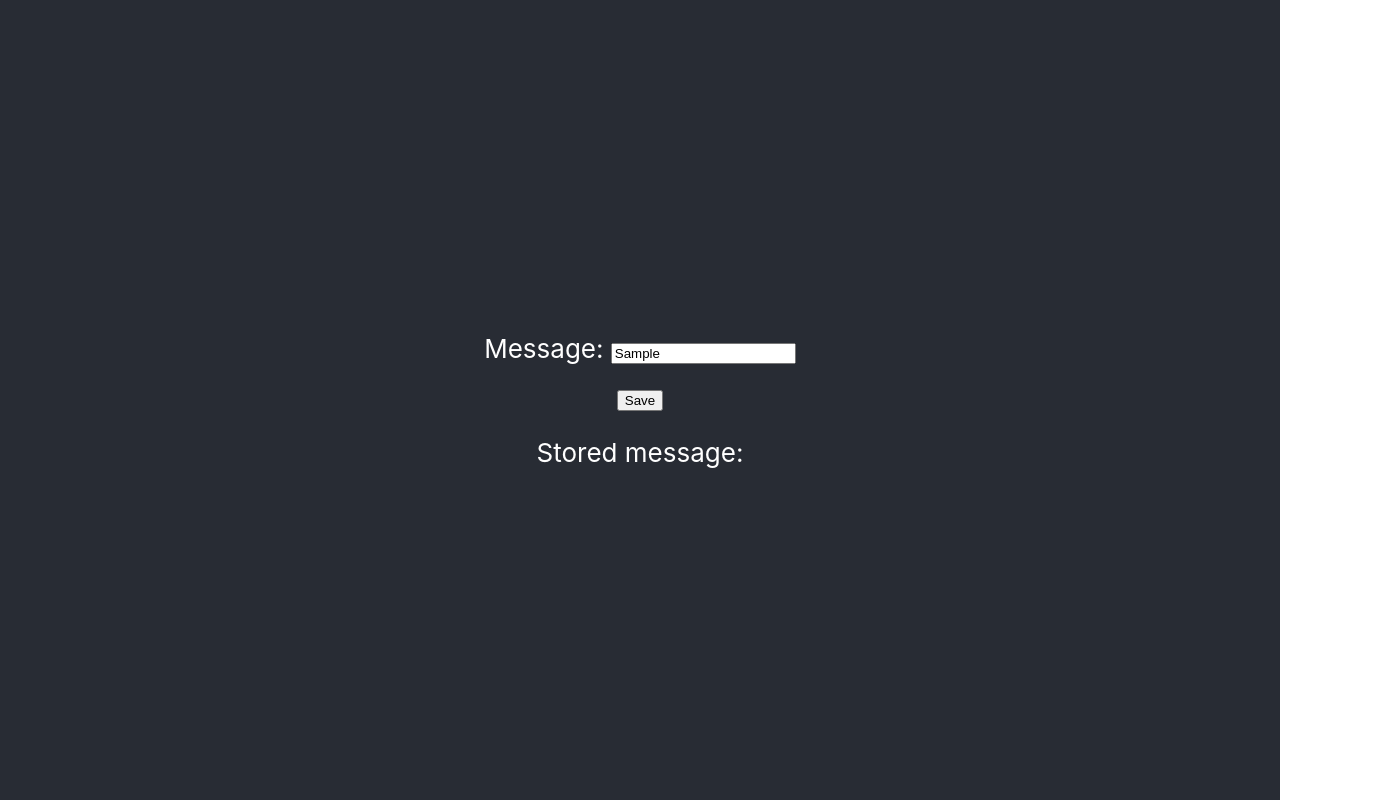
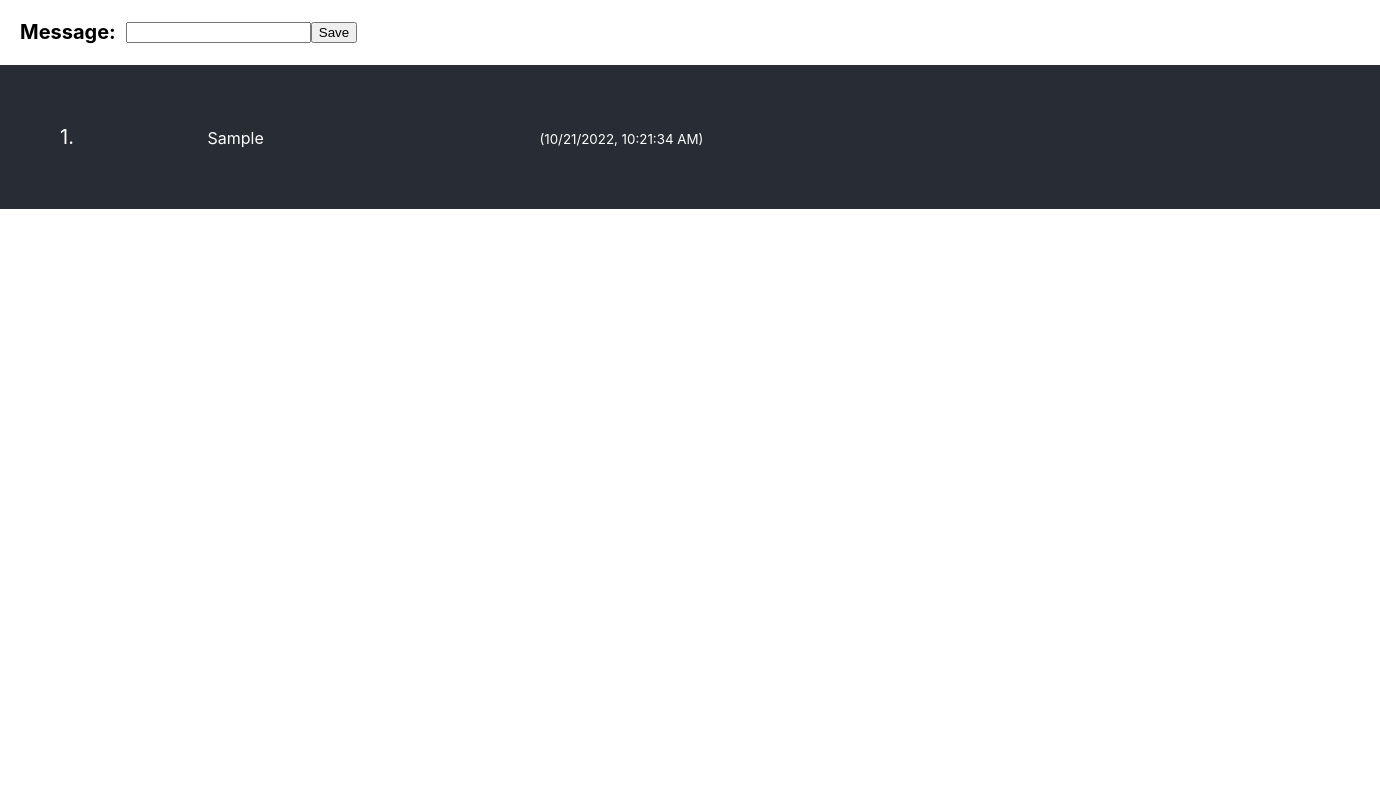
Before and after one commit to vvasilik/front-back-db, a React (Create React App) app: page / in a window 1280 px wide. Both pictures are taken after typing "Sample" into the empty fields and a click on the button "Save". Shown: the whole page, 1380 px wide, since content can reach past the window. Built offline with nearby package versions, Linux system fonts and the light colour scheme; no server answers.

Commit message:
Convert to list

```diff
--- a/package.json
+++ b/package.json
@@ -2,6 +2,7 @@
   "name": "global-app",
   "version": "0.1.0",
   "private": true,
+  "type": "module",
   "dependencies": {
     "@testing-library/jest-dom": "^5.16.5",
     "@testing-library/react": "^13.4.0",
@@ -10,6 +11,7 @@
     "body-parser": "^1.20.1",
     "cors": "^2.8.5",
     "express": "^4.18.2",
+    "lodash": "^4.17.21",
     "multer": "^1.4.5-lts.1",
     "react": "^18.2.0",
     "react-dom": "^18.2.0",
--- a/src/App.css
+++ b/src/App.css
@@ -1,38 +1,36 @@
-.App {
-  text-align: center;
+.input-area {
+  display: flex;
+  align-items: center;
+  padding: 20px;
 }
 
-.App-logo {
-  height: 40vmin;
-  pointer-events: none;
+.input-area-title {
+  font-size: 20px;
+  line-height: 25px;
+  font-weight: bold;
+  margin-right: 10px;
 }
 
-@media (prefers-reduced-motion: no-preference) {
-  .App-logo {
-    animation: App-logo-spin infinite 20s linear;
-  }
+.list {
+  display: table;
+  width: 100%;
+  background-color: #282c34;
+  color: white;
+  list-style-type: none;
+  margin: 0;
+  padding: 50px;
 }
 
-.App-header {
-  background-color: #282c34;
-  min-height: 100vh;
-  display: flex;
-  flex-direction: column;
-  align-items: center;
-  justify-content: center;
-  font-size: calc(10px + 2vmin);
-  color: white;
+.list-row {
+  display: table-row;
 }
 
-.App-link {
-  color: #61dafb;
+.list-row > * {
+  display: table-cell;
+  padding: 10px;
 }
 
-@keyframes App-logo-spin {
-  from {
-    transform: rotate(0deg);
-  }
-  to {
-    transform: rotate(360deg);
-  }
+.list-index {
+  font-size: 20px;
+  margin-right: 20px;
 }
--- a/src/App.js
+++ b/src/App.js
@@ -1,22 +1,25 @@
 import { useEffect, useState } from 'react';
+import { isEqual } from 'lodash';
+import { v4 } from 'uuid';
 import './App.css';
 
 function App() {
-  const [message, setMessage] = useState("");
-  const [tempMessage, setTempMessage] = useState("");
+	const [messages, setMessages] = useState([]);
+	const [storedMessages, setStoredMessages] = useState([]);
+	const [newMessage, setNewMessage] = useState("");
 	const [isLoading, setIsLoading] = useState(false);
 
-  const getValue = async () => {
+	const getStoredMessages = async () => {
 		setIsLoading(true);
 		try {
 			const response = await fetch('http://localhost:3001/message');
-      const data = await response.json();
+			const { list } = await response.json();
 
-      if (!data.message) {
+			if (!list || list?.length === 0) {
 				return;
 			}
-      setMessage(data.message);
-      setTempMessage(data.message);
+			setMessages(list);
+			setStoredMessages(list);
 		} catch (error) {
 			console.log(`Get error: ${error.message}`);
 		} finally {
@@ -24,39 +27,80 @@ function App() {
 		}
 	}
 
-  const setValue = async () => {
+	const addMessage = () => {
+		const newMessages = [
+			...messages,
+			{ id : v4(), message: newMessage, timestamp: Date.now() }
+		];
+		setMessages(newMessages);
+		setNewMessage("");
+	};
+
+	const storeMessages = async () => {
 		setIsLoading(true);
+		console.log(messages)
 		try {
 			const response = await fetch('http://localhost:3001/message', {
 				method: 'POST',
 				headers: {
 					'Content-Type': 'application/json'
 				},
-          body: JSON.stringify({
-            message: tempMessage
-          })
-        }
-      );
-      const data = await response.json();
-      setMessage(data.message);
+				body: JSON.stringify({ list: messages })
+			});
+			const { list } = await response.json();
+			setMessages(list);
 		} catch (error) {
 			console.log(`Set error: ${error.message}`);
 		} finally {
+			setStoredMessages(messages);
 			setIsLoading(false);
 		}
 	}
 
+	const keyDownHandler = (event) => {
+		if (event.key === 'Enter') {
+			addMessage();
+		}
+	};
+
 	useEffect(() => {
-    getValue();
+		getStoredMessages();
 	}, []);
+
+	useEffect(() => {
+		if (isEqual(messages, storedMessages)) {
+			return;
+		}
+		storeMessages();
+	// eslint-disable-next-line react-hooks/exhaustive-deps
+	}, [messages]);
 
 	return (
 		<div className="App">
-      <header className="App-header">
-        <p>Message: <input onChange={(event) => setTempMessage(event.target.value)} type="text" disabled={isLoading} value={tempMessage} /></p>
-        <button onClick={setValue}>Save</button>
-        <p>Stored message: {!isLoading ? message : 'Loading...'}</p>
-      </header>
+			<div className='input-area'>
+				<span className='input-area-title'>Message:</span>
+				<input
+					onChange={(event) => setNewMessage(event.target.value)}
+					onKeyDown={keyDownHandler}
+					type="text"
+					disabled={isLoading}
+					value={newMessage}
+				/>
+				<button onClick={addMessage}>Save</button>
+			</div>
+				<ul className='list'>
+					{messages.map(({id, timestamp, message}, index) =>
+						<li className='list-row' key={id}>
+							<span
+								className='list-index'>
+									{index + 1}.
+							</span>
+							<span>{message}</span>
+							<small>({new Date(timestamp).toLocaleString()})</small>
+						</li>
+					)}
+					{messages.length === 0 && <li className='list-row'>No messages</li>}
+				</ul>
 		</div>
 	);
 }
--- a/src/index.js
+++ b/src/index.js
@@ -1,8 +1,8 @@
 import React from 'react';
 import ReactDOM from 'react-dom/client';
 import './index.css';
-import App from './App';
-import reportWebVitals from './reportWebVitals';
+import App from './App.js';
+import reportWebVitals from './reportWebVitals.js';
 
 const root = ReactDOM.createRoot(document.getElementById('root'));
 root.render(
```
Also changed, not shown: server.js (+10 -57 lines), serverVariables.js (added, +49 -0 lines). Lines whose indentation alone changed are shown as unchanged.
